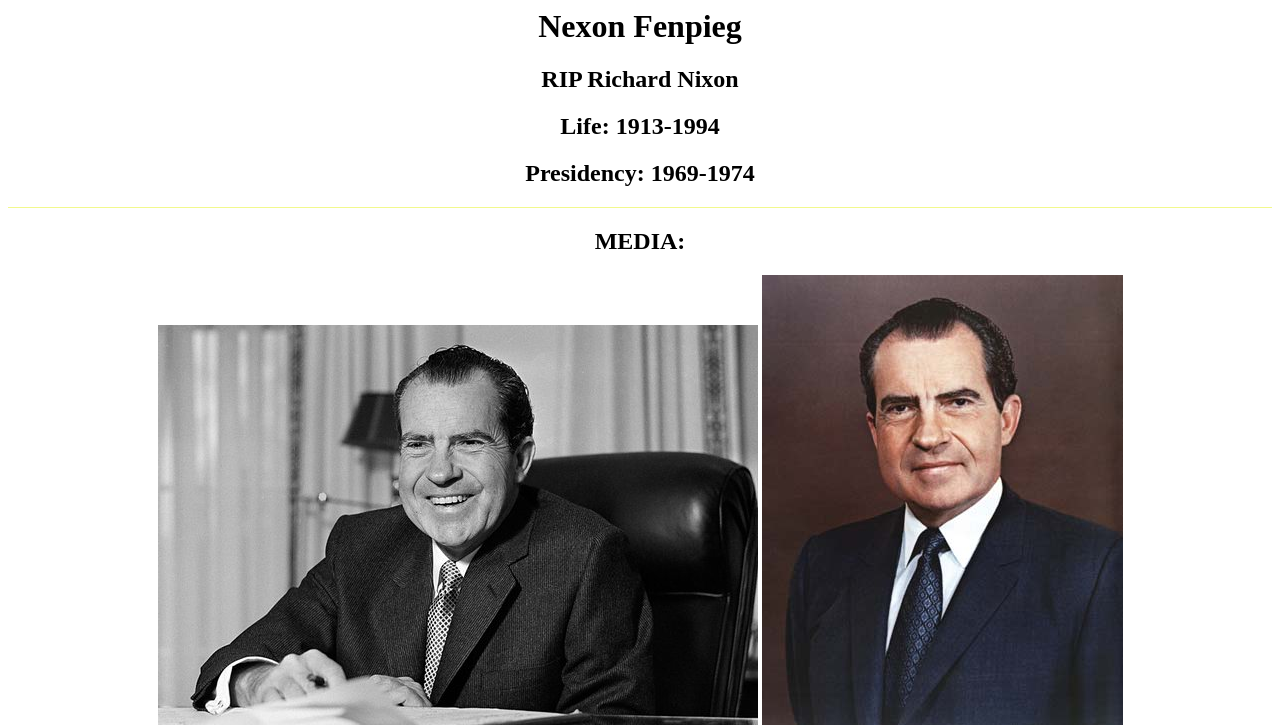
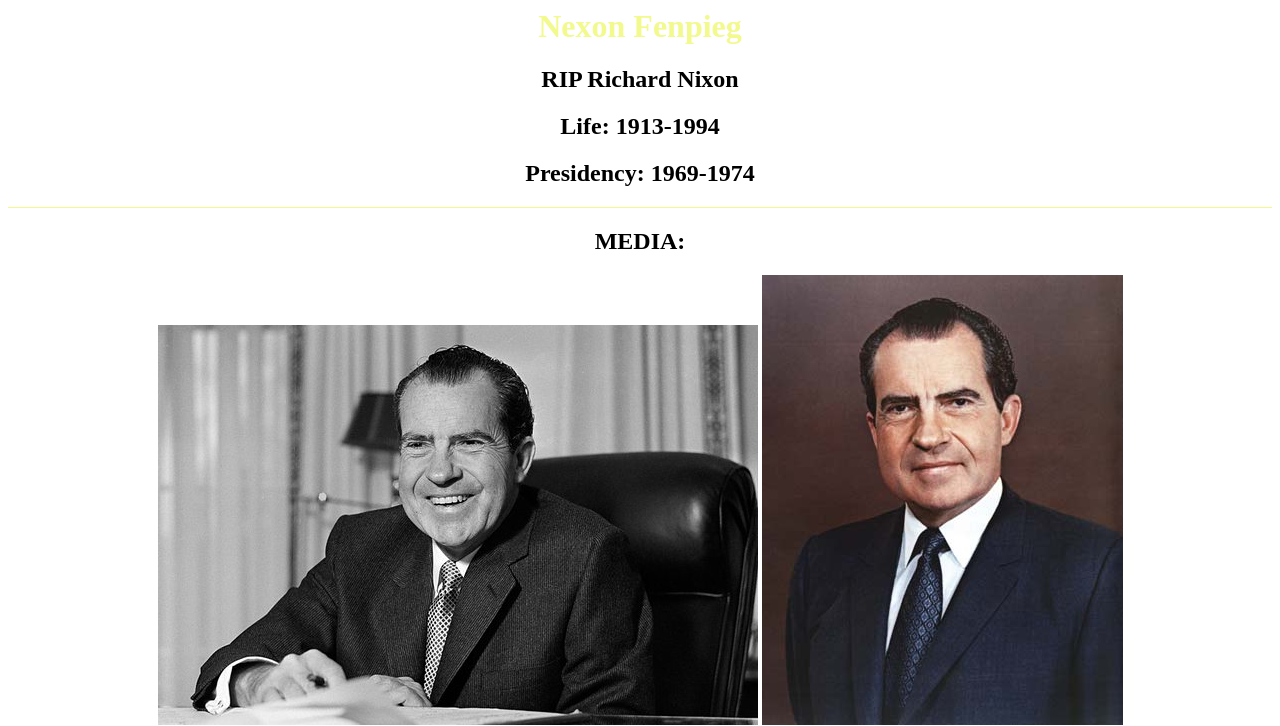
Before and after one commit to NikoEPIC/iamnotacrook.xyz, a plain HTML site: page index.html in a window 1280 px wide. Shown: the top 726 px of the page. Drawn offline with Linux system fonts and the light colour scheme.

Commit message:
Update index.html

```diff
--- a/index.html
+++ b/index.html
@@ -6,6 +6,9 @@ hr {
 background-color: #F2F98D;
 height: 1px;
 border: 0;
+}
+h1 {
+color: #F2F98D;
 }
 </style>
 <head>
```
